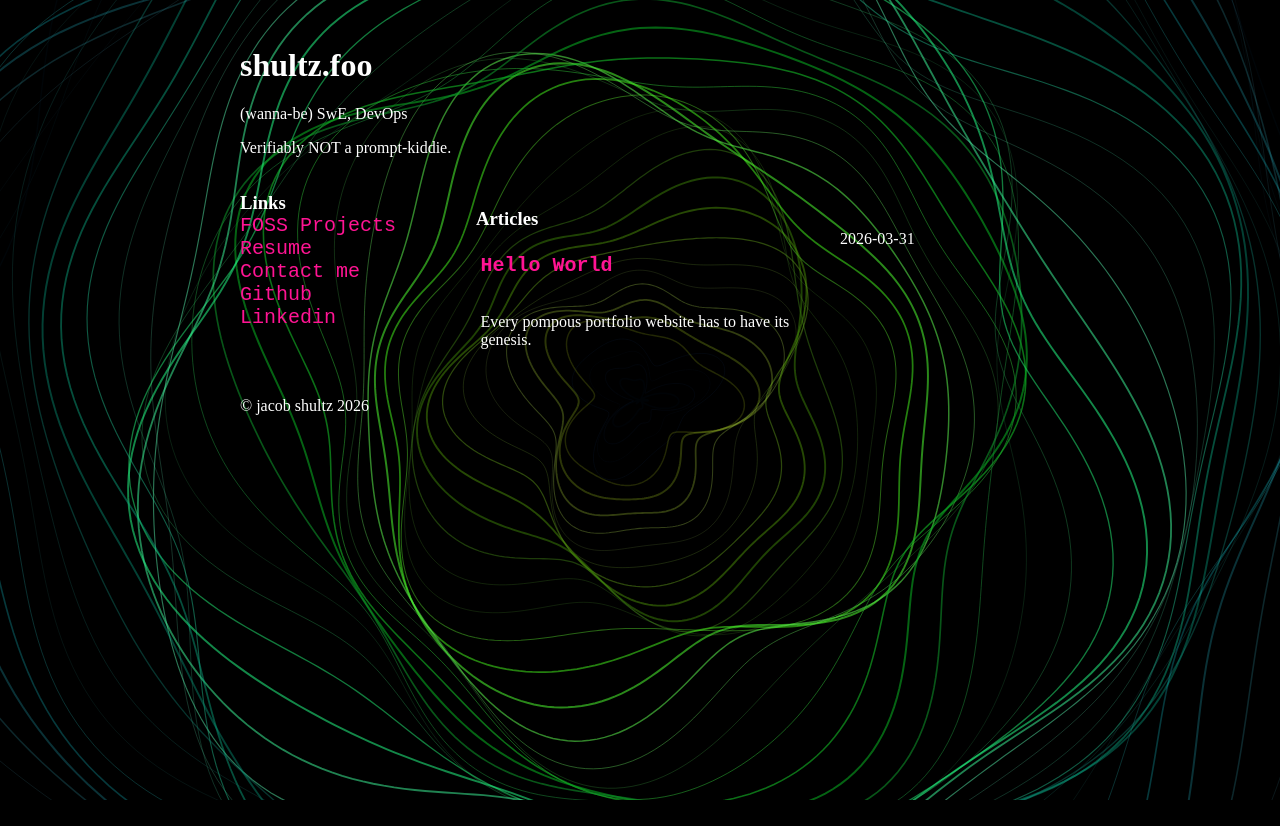
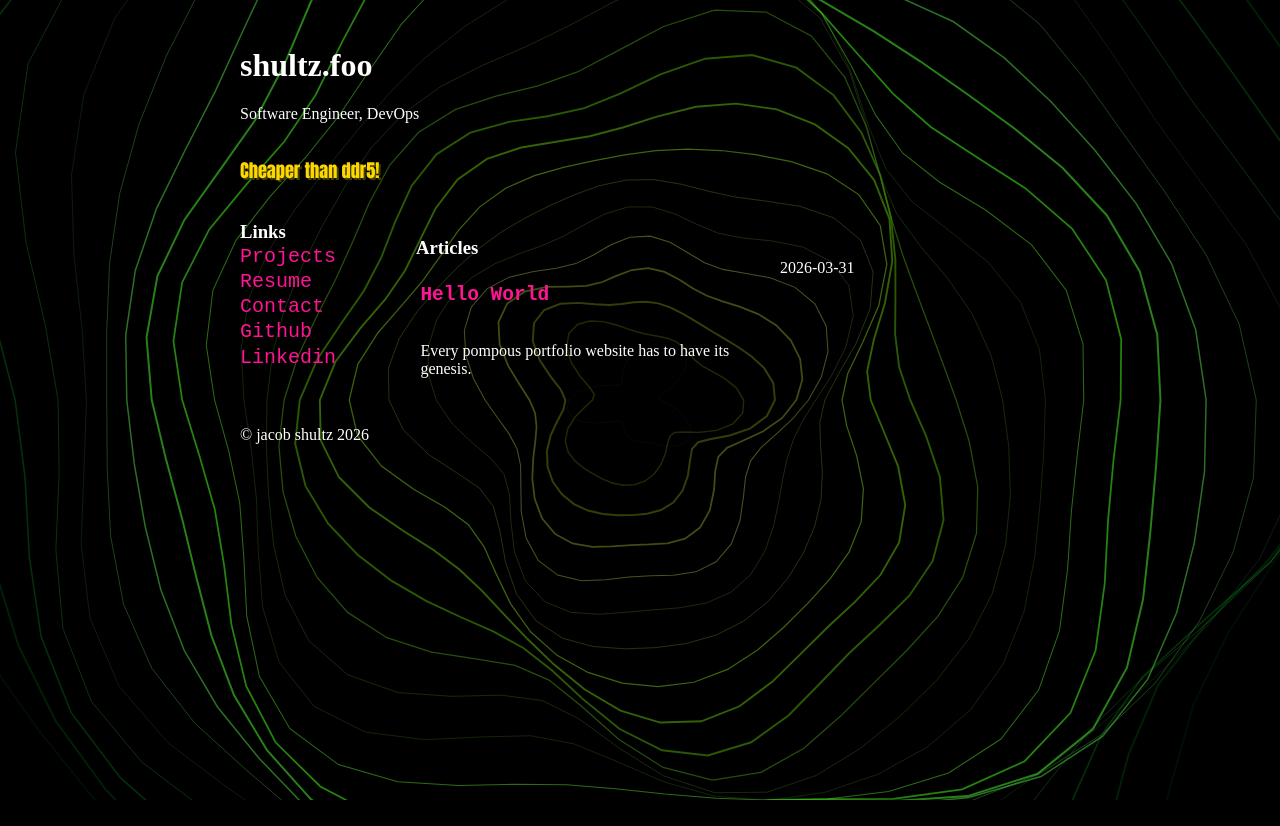
Before and after one commit to jacobshultz/my-website, a Next.js app: page / in a window 1280 px wide. Built offline with nearby package versions, Linux system fonts and the light colour scheme.

Commit message:
backup of lots of progress

```diff
--- a/app/page.tsx
+++ b/app/page.tsx
@@ -10,8 +10,8 @@ export default function Home() {
   return (
     <>
       <section>
-        <p>(wanna-be) SwE, DevOps</p>
-        <p>{greeting}</p>
+        <p>Software Engineer, DevOps</p>
+        <p id="splash">{greeting}</p>
       </section>
 
       <div style={{ display: "flex", gap: "5%" }}>
--- a/app/projects/page.tsx
+++ b/app/projects/page.tsx
@@ -1,7 +1,9 @@
+import Return from "@/components/return";
+
 export default function Projects() {
     return (
         <>
-            <a href="/">&lt;- Back</a>
+            <Return/>
         </>
     );
 }
--- a/components/nav.tsx
+++ b/components/nav.tsx
@@ -1,5 +1,6 @@
 interface Link {
   url: string;
+  newTab: boolean;
   label: string;
 }
 
@@ -8,7 +9,7 @@ export default function Nav({ links }: { links: Link[] }) {
     <nav>
       <h3>Links</h3>
       {links.map((link) => (
-        <a key={link.url} href={link.url}>
+        <a key={link.url} className="bigger" href={link.url} target={link.newTab ? "_blank" : "_self"}>
           {link.label}
         </a>
       ))}
--- /dev/null
+++ b/components/return.tsx
@@ -0,0 +1,5 @@
+export default function Return() {
+  return (
+    <a className="bigger" href="/">&lt;- Return</a>
+  );
+}
--- a/components/rings.tsx
+++ b/components/rings.tsx
@@ -3,8 +3,8 @@ import { useEffect, useRef } from "react";
 
 
 export default function RadiatingRings() {
-  const NUM_RINGS = 50;
-  const NUM_PTS = 300;  // num of pts each ring is made of
+  const NUM_RINGS = 25;
+  const NUM_PTS = 50;  // num of pts each ring is made of
   const ANIM_SPEED = 0.001  // speed of animation
 
   const offsets = { // generate random phase offsets once per mount
--- a/data/greetings.json
+++ b/data/greetings.json
@@ -1,8 +1,45 @@
 [
-    "Verifiably NOT a prompt-kiddie.",
-    "It's not 'toe-foo', it's shultz-foo.",
-    "We used a blockchain, quantum-resistant algo to determine how likely you are to hire me after spending just 5 mins on this site. The result? 110% likely. That percentage plummets past 5 min, though.",
-    "Why not shultz.bar? Or shultz.baz?",
+    "Verifiably NOT a prompt-kiddie!",
+    "Now with a blockchain, quantum-resistant algorithm!",
     "Cheaper than ddr5!",
-    "Not a robot!"
+    "Awesome!",
+    "Limited quantity!",
+    "As seen on TV!",
+    "100% Vegan!",
+    "100% Organic!",
+    "100% Vegetarian!",
+    "Flashing colors!",
+    "One of a kind!",
+    "Holy cow, man!",
+    "Check it out!",
+    "Made in America!",
+    "Mouse and keyboard compatible!",
+    "|-|3110!",
+    "Wow!",
+    "88.7% bug free!",
+    "Now with 12 herbs and spices!",
+    "Open source!",
+    "Water proof!",
+    "Whoa, dude!",
+    "Sugar free!",
+    "Now with fewer polygons!",
+    "Now with more polygons!",
+    "One of a kind!",
+    "The foo is a spy!",
+    "Information wants to be free!",
+    "Software wants to be free!",
+    "Done in the light!",
+    "Testificates!",
+    "Also check out kumapauz.dev!",
+    "Ping the human!",
+    "A foo for you!",
+    "You'se guys!",
+    "!!1!",
+    "Containerized!",
+    "funny animals!",
+    "Hidden Power!",
+    "Do It Again!",
+    "Wassup!",
+    "SR20DET!",
+    "Can complete a CAPTCHA!"
 ]
--- a/data/links.json
+++ b/data/links.json
@@ -1,7 +1,7 @@
 [
-    {"url": "/projects", "label": "FOSS Projects"},
-    {"url": "/resume", "label": "Resume"},
-    {"url": "/", "label": "Contact me"},
-    {"url": "/", "label": "Github"},
-    {"url": "/", "label": "Linkedin"}
+    {"url": "/projects", "newTab": false, "label": "Projects"},
+    {"url": "/resume", "newTab": false, "label": "Resume"},
+    {"url": "/","newTab": false, "label": "Contact"},
+    {"url": "https://github.com/jacobshultz", "newTab": true, "label": "Github"},
+    {"url": "https://www.linkedin.com/in/jshultz-dev/","newTab": true, "label": "Linkedin"}
 ]
--- a/styles/crt.css
+++ /dev/null
@@ -1,12 +0,0 @@
-:root {
-    --crt-color: rgb(80, 255, 150);
-    --crt-glow: 0 0 2px, 0 0 2px;
-    --crt-color-dim: rgb(60, 180, 100);
-    --crt-color-very-dim: rgb(44, 94, 44);
-    --crt-backcolor: rgb(52, 77, 50);
-}
-
-::selection {
-  background: var(--crt-color);
-  color: var(--crt-color-very-dim);
-}
--- a/styles/globals.css
+++ b/styles/globals.css
@@ -19,12 +19,18 @@ h3 {
 nav {
     display: flex;
     flex-direction: column;
+    gap: 1%;
 }
 
 .article-item {
   display: grid;
   padding-left: 1%;
   grid-template-columns: auto auto;
+}
+
+.article-item h2 {
+  padding-top: 0;
+  padding-bottom: 0;
 }
 
 .bg-wrapper {
@@ -34,6 +40,7 @@ nav {
 }
 
 .page-content {
+  overflow: hidden;
   position: relative;
   color: white;
   border-radius: 3%;
@@ -48,9 +55,12 @@ nav {
 
 a {
   font-family: monospace;
-  font-size: x-large;
   color: deeppink;
   text-decoration: none;
+}
+
+a.bigger {
+  font-size: x-large;
 }
 
 a:hover {
@@ -62,3 +72,25 @@ a:hover {
 a:active {
   color: white;
 }
+
+#splash {
+  font-family: Impact, Haettenschweiler, 'Arial Narrow Bold', sans-serif;
+  font-size: large;
+  font-weight: 900;
+  color: gold;
+  text-shadow: 2px 2px 0px #3F3F00;
+  animation: boing 0.4s ease-in-out infinite alternate;
+  cursor: default;
+  user-select: none;
+  transform-origin: left center;
+  display: inline-block;
+}
+
+@keyframes boing {
+  0% {
+  transform: scale(1);
+  }
+  100% {
+    transform: scale(1.09);
+  }
+}
```
Also changed, not shown: app/resume/page.tsx (+8 -1 lines), 1 other file (tests, documents, lock files or other folders).
